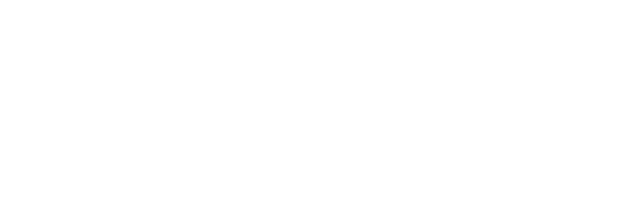
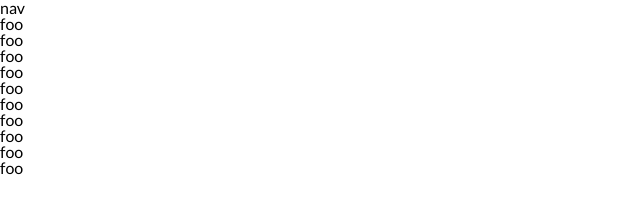
Before and after one commit to bcat4490/technical, a plain HTML site: page index.html in a window 1280 px wide. Shown: the whole page, without its empty margins (0-640 px from the left). Drawn offline with Linux system fonts and the light colour scheme.

Commit message:
adding some basic layout structure

```diff
--- a/index.html
+++ b/index.html
@@ -14,5 +14,36 @@
 </head>
 <body>
 
+        <nav id="navbar">
+            <section>nav</section>
+            <ul>
+                <li>foo</li>
+                <li>foo</li>
+                <li>foo</li>
+                <li>foo</li>
+                <li>foo</li>
+            </ul>
+        </nav>
+
+    <main id="main-doc">
+
+        <section class="main-section">
+            <header>foo</header>
+        </section>
+        <section class="main-section">
+            <header>foo</header>
+        </section>
+        <section class="main-section">
+            <header>foo</header>
+        </section>
+        <section class="main-section">
+            <header>foo</header>
+        </section>
+        <section class="main-section">
+            <header>foo</header>
+        </section>
+
+    </main>
+
 </body>
 </html>
```
